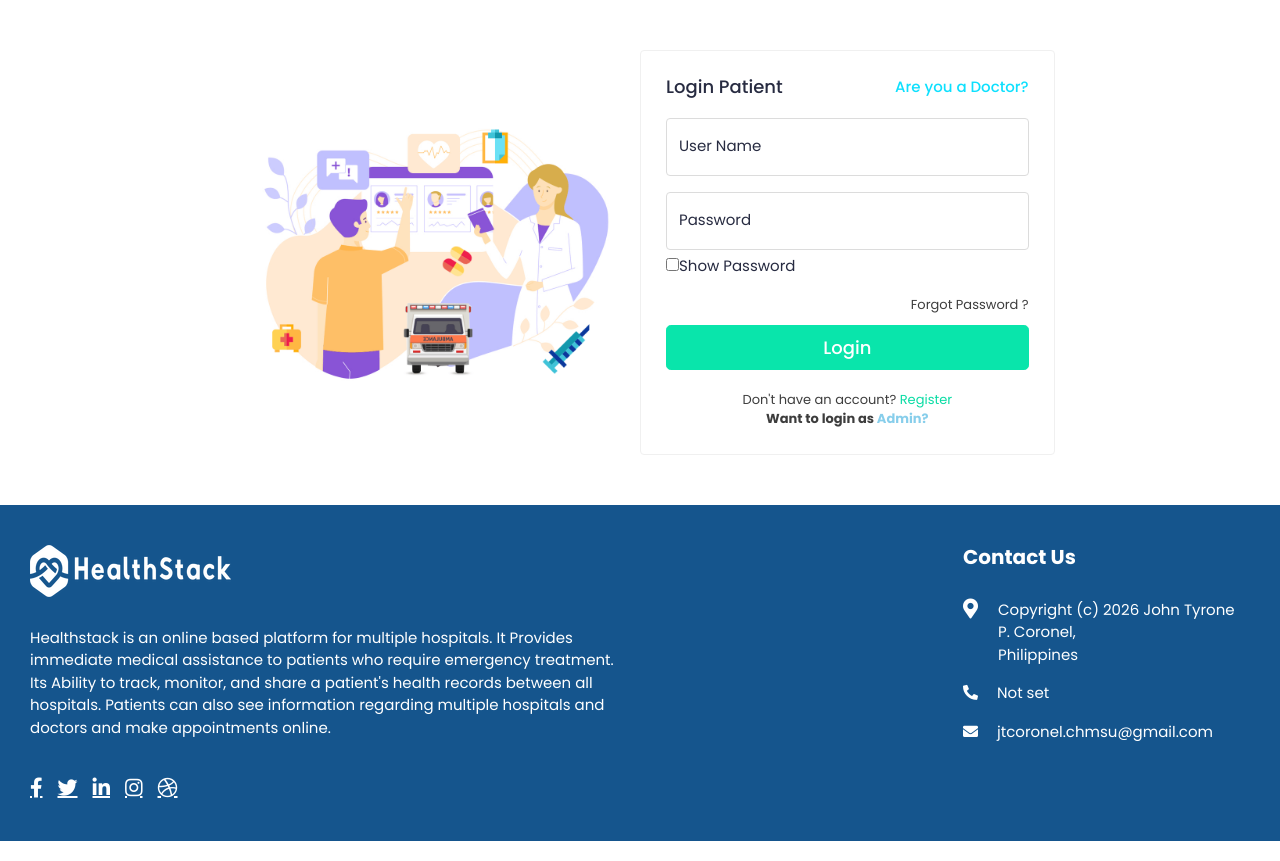
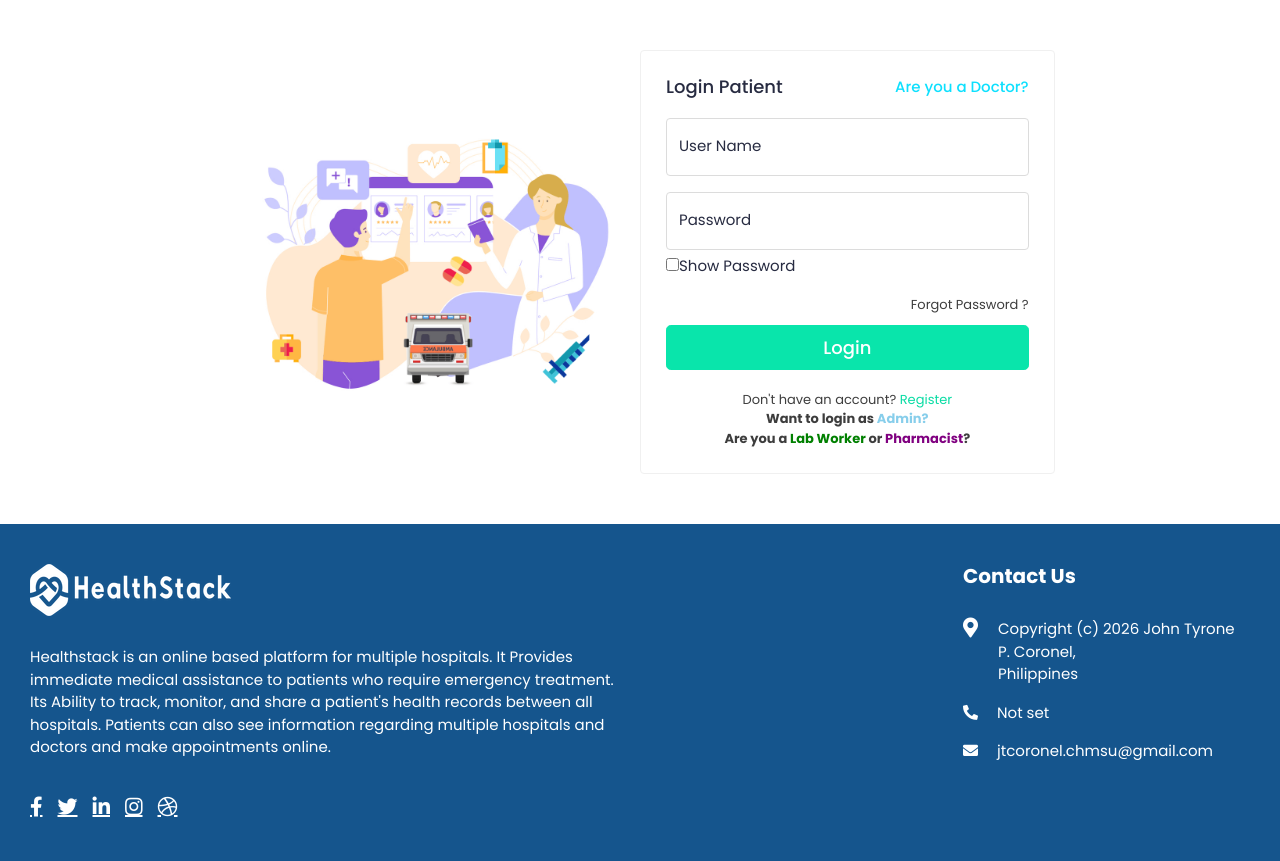
Before and after one commit to TheUnshackled1/HealthStack, a Django app: page /login/ in a window 1280 px wide. Shown: the part 85-946 px from the top of the page. Run offline with Django 4.2, Linux system fonts and the light colour scheme; some libraries are stand-ins or nearby versions.

Commit message:
added the Lab Worker and Pharmacist login links to the patient login page:

```diff
--- a/hospital/views.py
+++ b/hospital/views.py
@@ -253,11 +253,18 @@ def login_user(request):
 
         if user is not None:
             login(request, user)
+            # Redirect based on user type
             if request.user.is_patient:
-                messages.success(request, 'User Logged in Successfully')
+                messages.success(request, 'Patient Logged in Successfully')
                 return redirect('patient-dashboard')
+            elif request.user.is_labworker:
+                messages.success(request, 'Lab Worker Logged in Successfully')
+                return redirect('labworker-dashboard')
+            elif request.user.is_pharmacist:
+                messages.success(request, 'Pharmacist Logged in Successfully')
+                return redirect('pharmacist-dashboard')
             else:
-                messages.error(request, 'Invalid credentials. Not a Patient')
+                messages.error(request, 'Invalid credentials. Please use the appropriate login page.')
                 return redirect('logout')
         else:
             messages.error(request, 'Invalid username or password')
--- a/templates/patient-login.html
+++ b/templates/patient-login.html
@@ -149,6 +149,10 @@
                         <br>
                         <b>Want to login as
                         <a href="{% url 'admin-login' %}" style="color: skyblue;text-decoration: none;"> Admin? </a></b>
+                        <br>
+                        <b>Are you a
+                        <a href="{% url 'labworker-login' %}" style="color: green;text-decoration: none;">Lab Worker</a> or
+                        <a href="{% url 'pharmacist-login' %}" style="color: purple;text-decoration: none;">Pharmacist</a>?</b>
                       </div>
                     </form>
                   </div>
```
